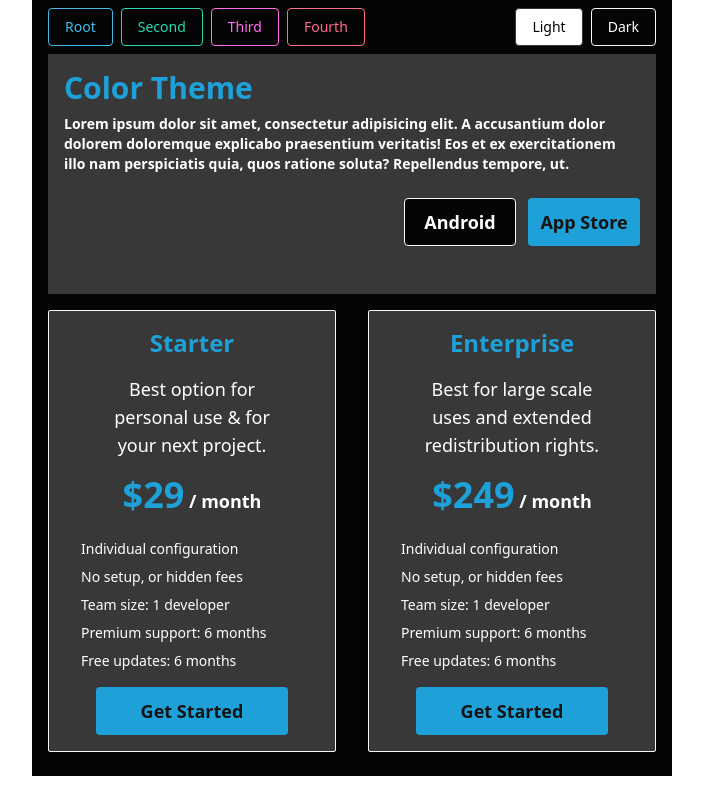
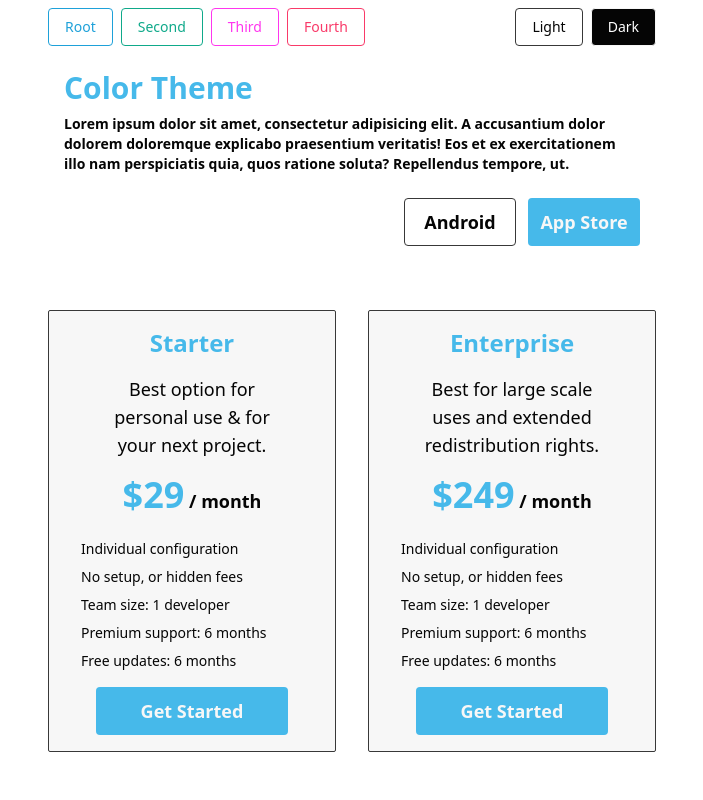
Before and after one commit to okanay/DigitalMenu, a Next.js app: page / in a window 1280 px wide. Shown: the whole page, without its empty margins (288-991 px from the left). Built offline with nearby package versions, Linux system fonts and the light colour scheme.

Commit message:
V0.4ColorTheme2

```diff
--- a/components/layout/theme.js
+++ b/components/layout/theme.js
@@ -4,7 +4,7 @@ const Theme = ({children}) => {
 
 
     const [colorMode, setColorMode] = useState('root')
-    const [darkMode, setDarkMode] = useState('-dark')
+    const [darkMode, setDarkMode] = useState('-light')
     const [theme, setTheme] = useState({color: `${colorMode + darkMode}`, mode: `${darkMode}`})
 
     const handleColorMode = (color) => {
--- a/pages/index.js
+++ b/pages/index.js
@@ -5,7 +5,7 @@ export default function Home() {
     return (
         <div className={`mx-auto max-w-screen-tablet mx-auto flex flex-col justify-start px-4`}>
 
-            <div className={`flex flex-col justify-start w-full p-4 gap-2 pb-12 bg-skin-theme-body-100`}>
+            <div className={`flex flex-col justify-start w-full p-4 gap-2 pb-12 bg-skin-theme-body-50`}>
                 <h1 className={'text-3xl text-skin-theme-400 font-bold text-start'}>Color Theme</h1>
                 <p className={'text-sm text-skin-theme-font-50 font-semibold'}>Lorem ipsum dolor sit amet, consectetur
                     adipisicing elit. A accusantium dolor dolorem doloremque
```
